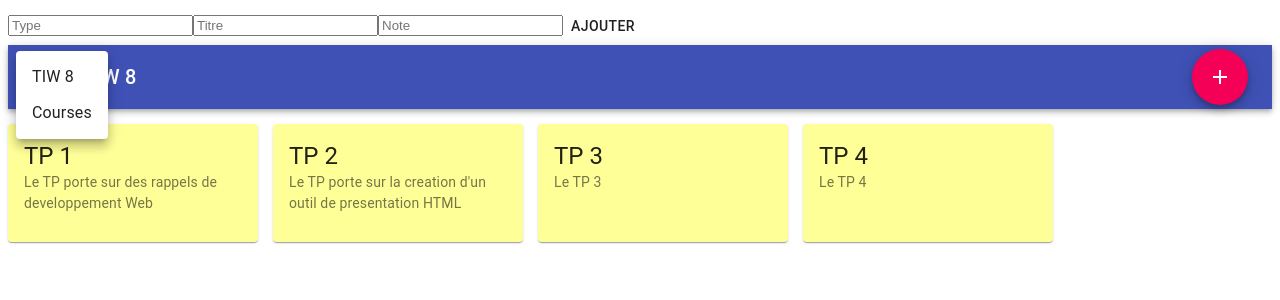
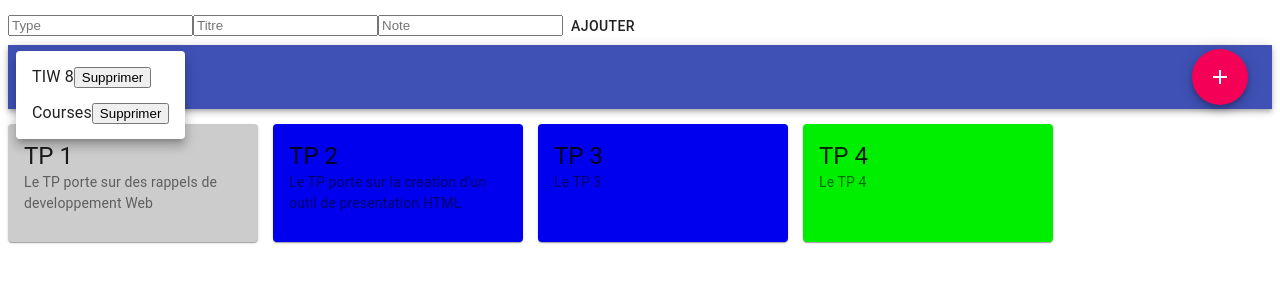
Before and after one commit to NdiagaSarr/TP2_APP_Multisurface, a React app: page / in a window 1280 px wide. Both pictures are taken after a click on the button 44 px from the left and 76 px from the top of the page. Shown: the top 300 px of the page. Built offline with nearby package versions, Linux system fonts and the light colour scheme.

Commit message:
Option ajouter et supprimer toolbar ajouté avec couleur des postits adaptées

```diff
--- a/src/App.jsx
+++ b/src/App.jsx
@@ -69,14 +69,21 @@ function App() {
     }];
     setboards(newtoolbar);
   };
+
+  const supprimertoolbar = (id) => {
+    const rm = [...boards].filter((board) => board.id !== id);
+    setboards(rm);
+  };
+
   return (
     <div className="app">
       <Apptoolbarform
-        postits={ajoutertoolbar}
+        add={ajoutertoolbar}
       />
       <div className="board">
         <AppToolbar
           postits={boards}
+          suppr={supprimertoolbar}
         />
         <div className="postits">
           <Board
--- a/src/components/AppToolbar.jsx
+++ b/src/components/AppToolbar.jsx
@@ -1,4 +1,4 @@
-import React from 'react';
+import React, { useState } from 'react';
 import { makeStyles } from '@material-ui/core/styles';
 import AppBar from '@material-ui/core/AppBar';
 import Toolbar from '@material-ui/core/Toolbar';
@@ -9,6 +9,8 @@ import MenuItem from '@material-ui/core/MenuItem';
 import Menu from '@material-ui/core/Menu';
 import Fab from '@material-ui/core/Fab';
 import AddIcon from '@material-ui/icons/Add';
+
+import Apptoolbarform from './Apptoolbarform';
 
 const useStyles = makeStyles((theme) => ({
   root: {
@@ -23,11 +25,28 @@ const useStyles = makeStyles((theme) => ({
 }));
 
 function AppToolbar(board) {
+  const [edit, setEdit] = useState({
+    id: null,
+    value: '',
+  });
+
   const classes = useStyles();
   const { postits } = board;
   const [auth] = React.useState(true);
   const [anchorEl, setAnchorEl] = React.useState(null);
   const open = Boolean(anchorEl);
+
+  const maj = (value) => {
+    board.modif(edit.id, value);
+    setEdit({
+      id: null,
+      value: 'ecrit',
+    });
+  };
+
+  if (edit.id) {
+    return <Apptoolbarform edit={edit} onSubmit={maj} />;
+  }
 
   const handleMenu = (event) => {
     setAnchorEl(event.currentTarget);
@@ -66,7 +85,10 @@ function AppToolbar(board) {
         >
           {
             postits.map((postit) => (
-              <MenuItem onClick={handleClose} key={postit.id}>{postit.title}</MenuItem>
+              <MenuItem onClick={handleClose} key={postit.id}>
+                {postit.title}
+                <button type="button" onClick={() => board.suppr(postit.id)}>Supprimer</button>
+              </MenuItem>
             ))
           }
         </Menu>
--- a/src/components/Apptoolbarform.jsx
+++ b/src/components/Apptoolbarform.jsx
@@ -9,7 +9,7 @@ export default function Apptoolbarform(newadd) {
   const soumettre = (e) => {
     e.preventDefault();
     if (!type || !title || !note) return;
-    newadd.postits(type, title, note, []);
+    newadd.add(type, title, note, []);
     setType('');
     setTitle('');
     setNote('');
--- a/src/components/Board.jsx
+++ b/src/components/Board.jsx
@@ -1,6 +1,7 @@
 import React from 'react';
 import { makeStyles } from '@material-ui/core/styles';
 import { Card, CardContent, Typography } from '@material-ui/core';
+import { } from '@material-ui/core/colors';
 
 const useStyles = makeStyles(() => ({
   root: {
@@ -9,7 +10,6 @@ const useStyles = makeStyles(() => ({
     marginTop: 15,
     marginRight: 15,
     justifyContent: 'spaceBetween',
-    background: '#ffff98',
   },
 
   title: {
@@ -25,7 +25,7 @@ function Board(boards) {
   const { postits } = boards;
   return (
     postits[0].postits.map((postit) => (
-      <Card className={classes.root} key={postit.title}>
+      <Card className={classes.root} key={postit.title} style={{ backgroundColor: postit.color }}>
         <CardContent>
           <Typography variant="h5" component="h2">
             {postit.title}
```
